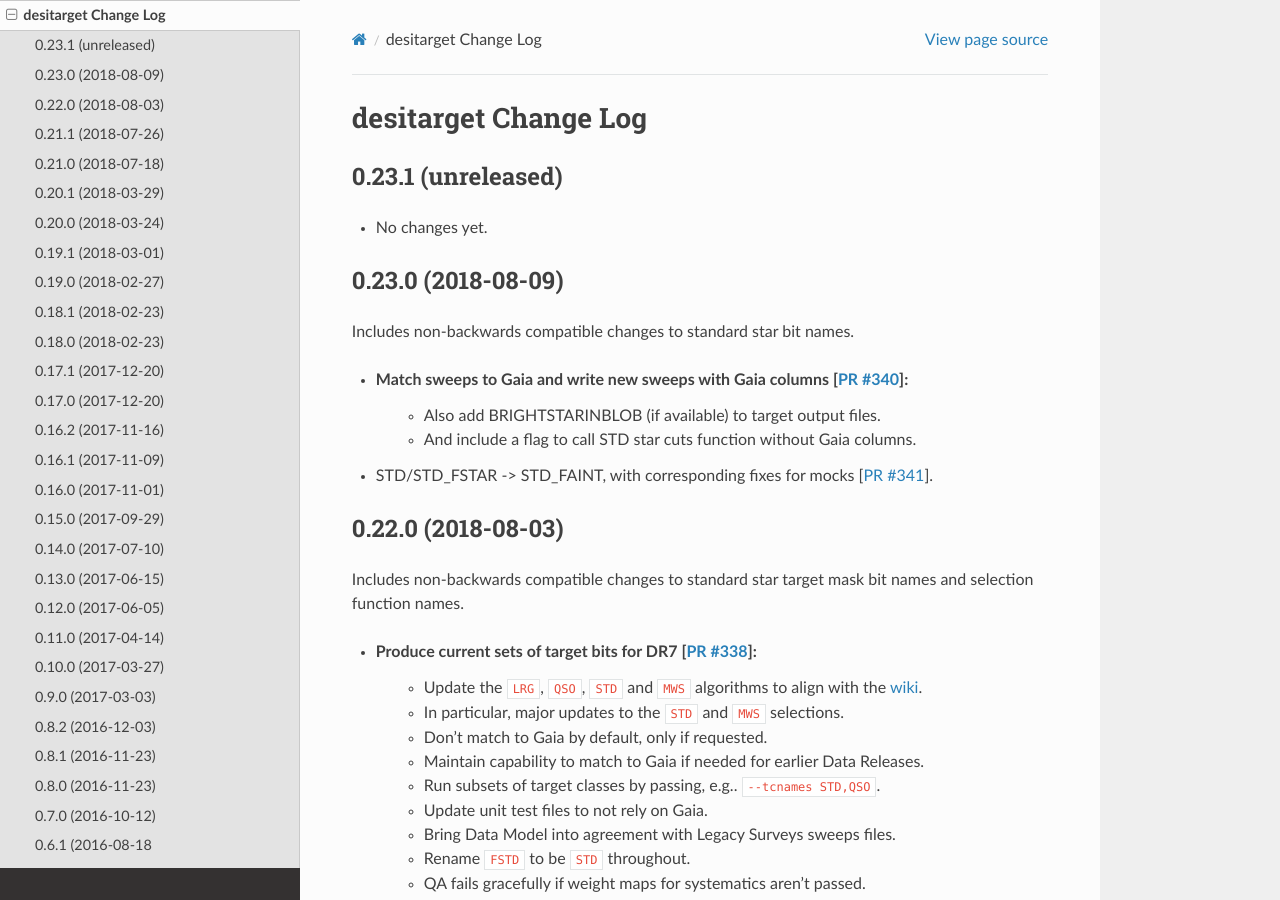
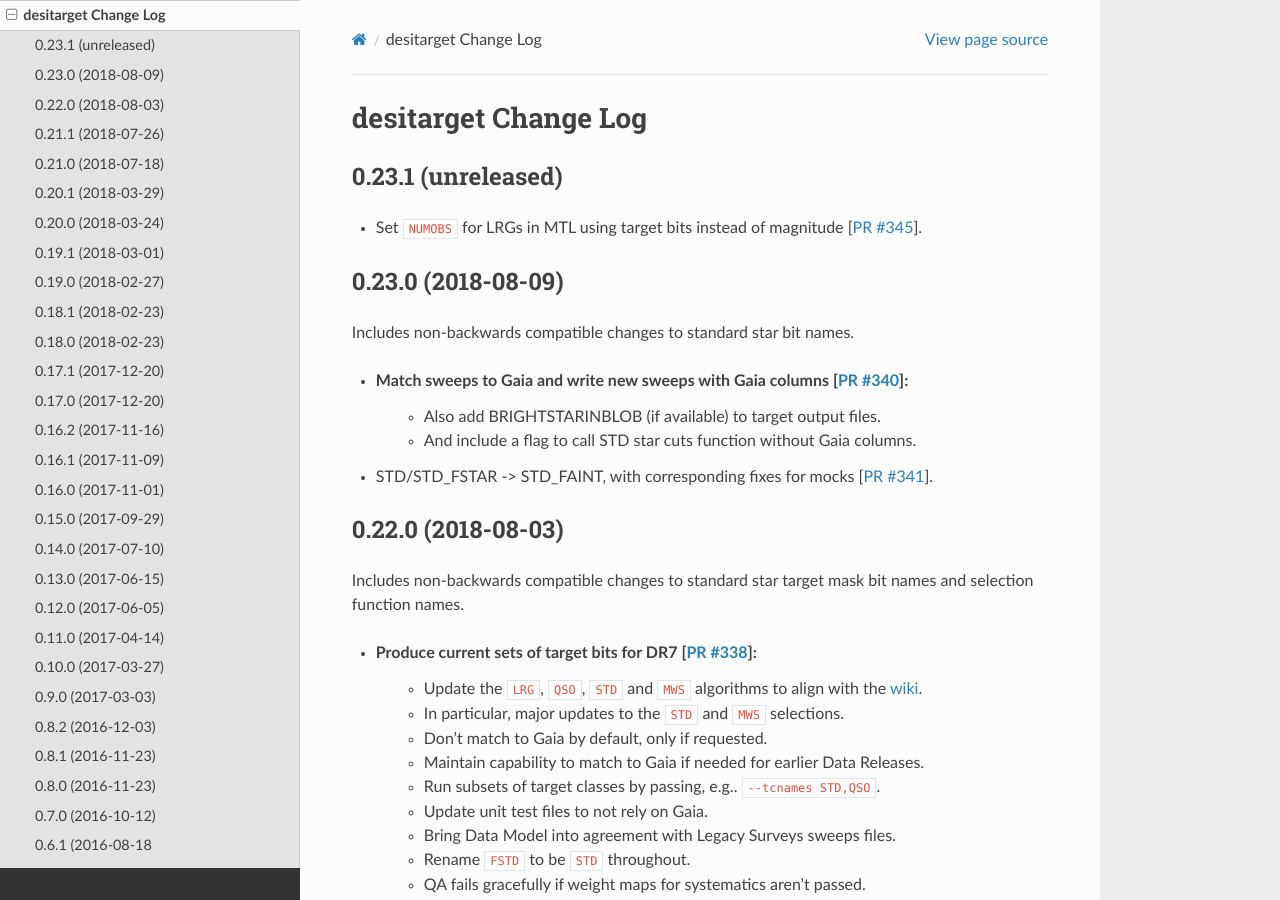
Before and after one commit to desihub/desitarget, a Sphinx documentation site: the page built from doc/changes.rst, in a window 1280 px wide and 900 px high. Built offline with Sphinx 7.4.7 and the Read the Docs theme 2.0.0, drawn with Linux system fonts in a browser that asks for light colours.

Commit message:
updating the changes file [ci skip]

```diff
--- a/doc/changes.rst
+++ b/doc/changes.rst
@@ -5,7 +5,9 @@
 0.23.1 (unreleased)
 -------------------
 
-* No changes yet.
+* Set ``NUMOBS`` for LRGs in MTL using target bits instead of magnitude [`PR #345`_].
+
+.. _`PR #345`: https://github.com/desihub/desitarget/pull/345
 
 0.23.0 (2018-08-09)
 -------------------
```
